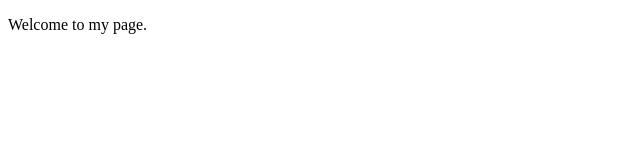
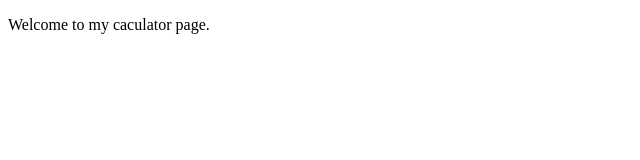
Before and after one commit to Cat-07758/CatAckerman.github.io, a plain HTML site: page index.html in a window 1280 px wide. Shown: the full height of the page, 0-640 px from the left. Drawn offline with Linux system fonts and the light colour scheme.

Commit message:
changed topic of page

```diff
--- a/index.html
+++ b/index.html
@@ -5,6 +5,6 @@
     <title>title</title>
 </head>
 <body>
-    <p>Welcome to my page.</p>
+    <p>Welcome to my caculator page.</p>
 </body>
 </html>
```
